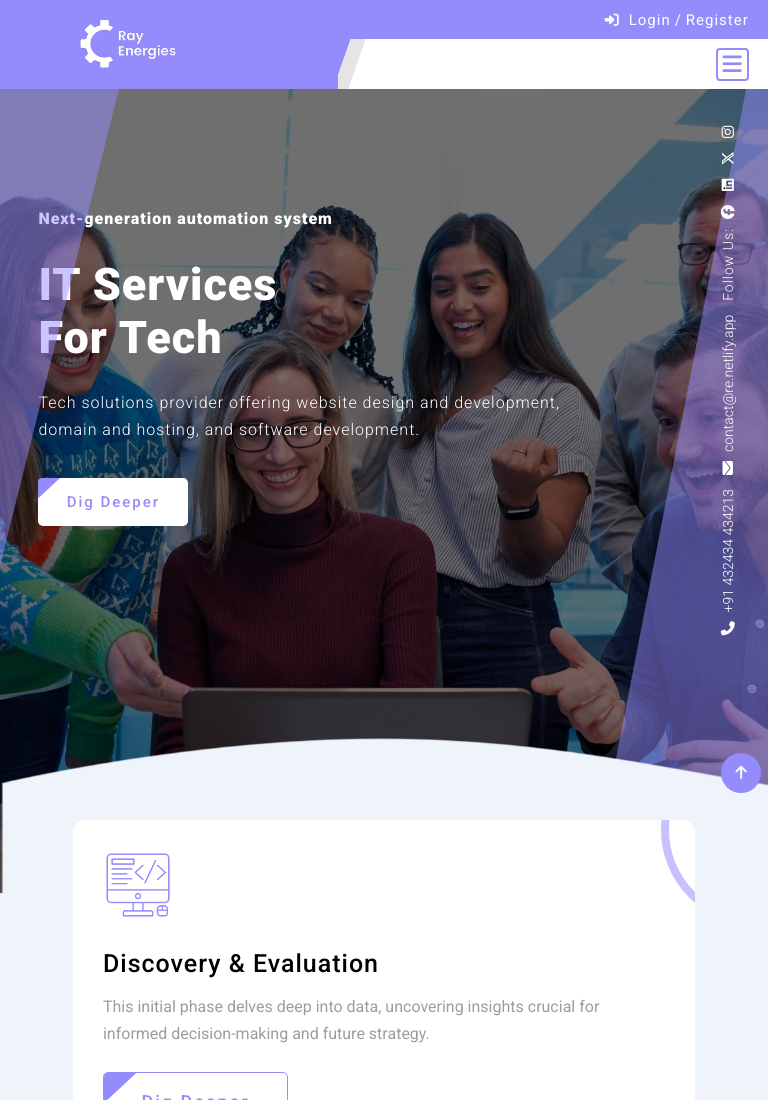
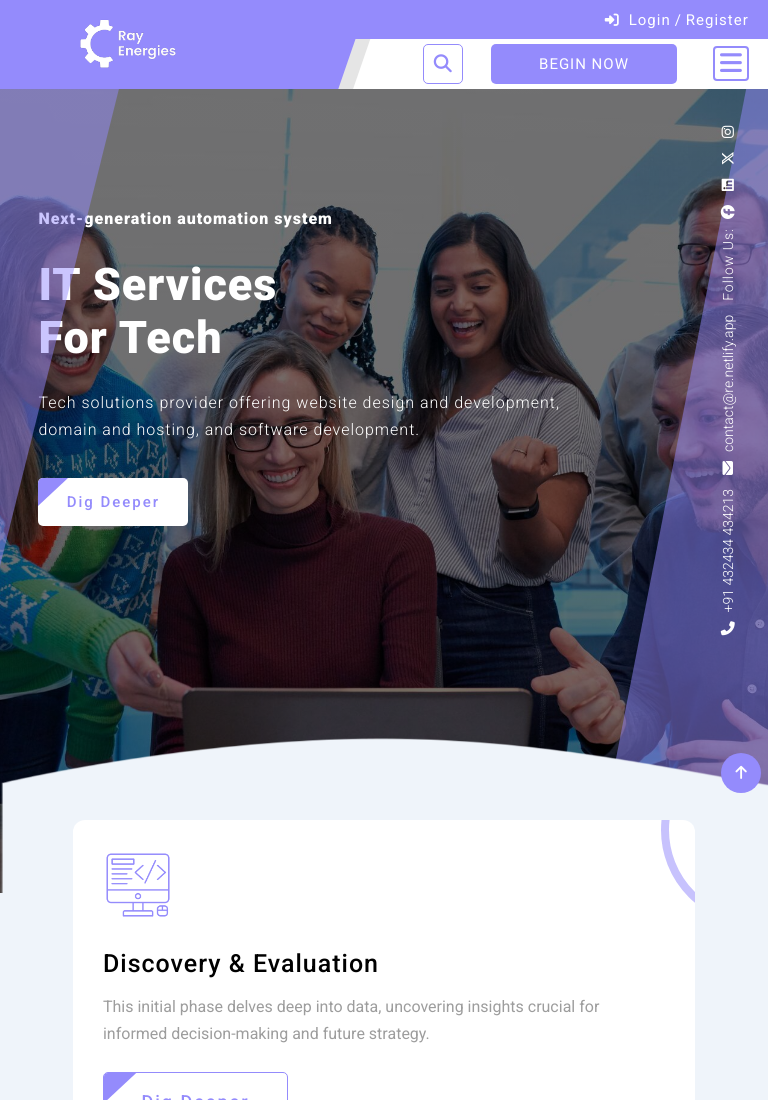
Before and after one commit to tufanmulla/RayEnergies, a plain HTML site: page index.html in a window 768 px wide. Shown: the top 1100 px of the page. Drawn offline with Linux system fonts and the light colour scheme.

Commit message:
min widht 600px to max-width768px responsive design completed

```diff
--- a/css/min600pxToMax768px.css
+++ b/css/min600pxToMax768px.css
@@ -46,7 +46,10 @@
     top: 36px;
   }
   .styelOfnavLeftContent {
-    left: 89%;
+    left: 91%;
+  }
+  .styleOfNavshadow {
+    left: -43px;
   }
   .navLeftContent .logo {
     width: 120px;
@@ -57,7 +60,7 @@
     width: 100%;
   }
   .navRightContent {
-    width: 40%;
+    width: 49%;
     height: 50px;
     position: static;
   }
@@ -66,10 +69,46 @@
     height: 50px;
   }
   .navRightContent .searchDivision {
-    display: none;
+    display: block;
+    width: 20%;
+    float: left;
+    margin-top: 5px;
   }
+  .searchDivision .search {
+    width: 40px;
+    height: 40px;
+  }
+  .searchDivision:hover .search {
+    border-radius: 5px;
+    border: 1px solid #948bfc;
+  }
+  .searchDivision .search:hover i {
+    font-size: 20px;
+  }
+  .searchDivision:hover input {
+    width: 400px;
+    padding: 16px;
+    border: 1px solid #948bfc;
+    border-radius: 5px;
+  }
+  .searchField {
+    width: 0;
+    left: 0;
+    top: 18.4%;
+    transform: translate(-50%, -50%);
+    z-index: 10;
+    margin: 0 auto;
+  }
+
   .navRightContent .getStartedButton {
-    display: none;
+    width: 60%;
+    float: left;
+    display: block;
+    margin-top: 5px;
+  }
+  .getStartedButton button {
+    padding: 11px;
+    width: 87%;
   }
 
   /* mobile menu starts */
@@ -82,10 +121,10 @@
     padding: 3px 5px 3px 5px;
     border: 2px solid #948bfc;
     border-radius: 4px;
-    margin-top: 9px;
+    margin-top: 7px;
   }
   .mobileMenu i {
-    font-size: 22px;
+    font-size: 25px;
     color: #948bfc;
     transition: all 0.3s;
   }
@@ -213,8 +252,8 @@
     padding: 15px;
   }
   .sectionOneContentContainer .readMoreButton button::before {
-    left: -335%;
-    top: -769%;
+    left: -330%;
+    top: -766%;
   }
 
   .leftShape {
```
